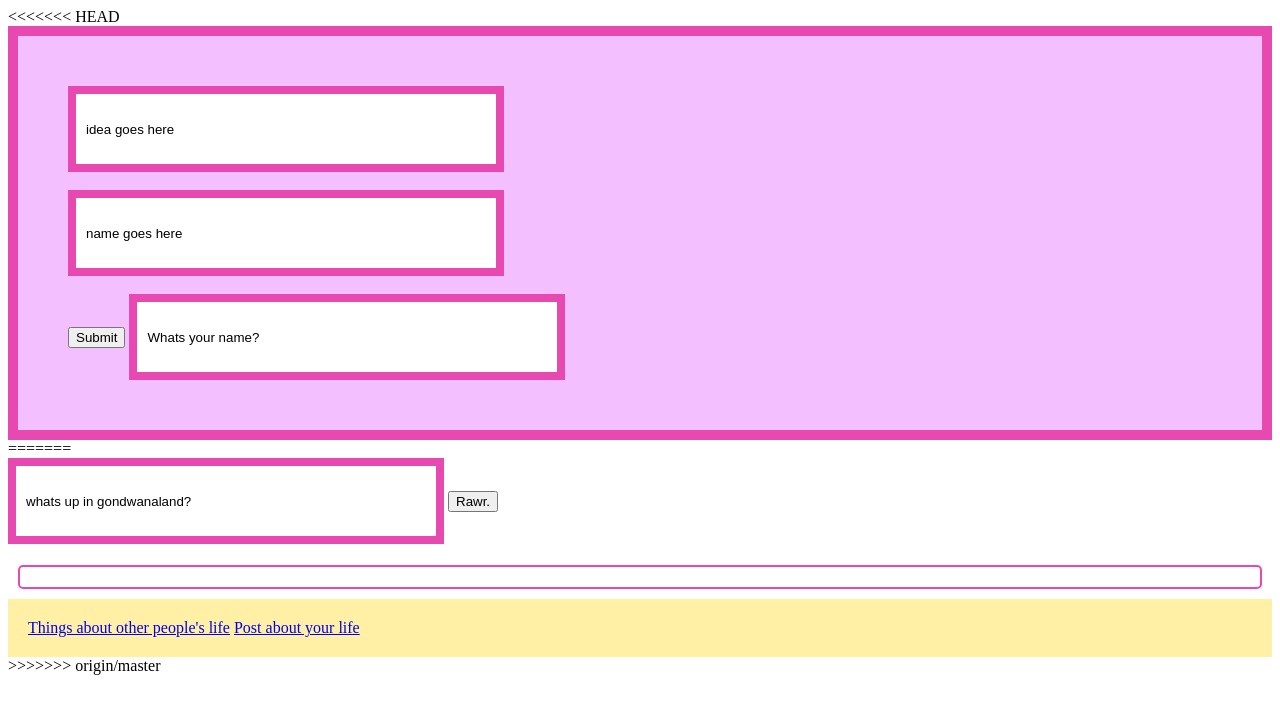
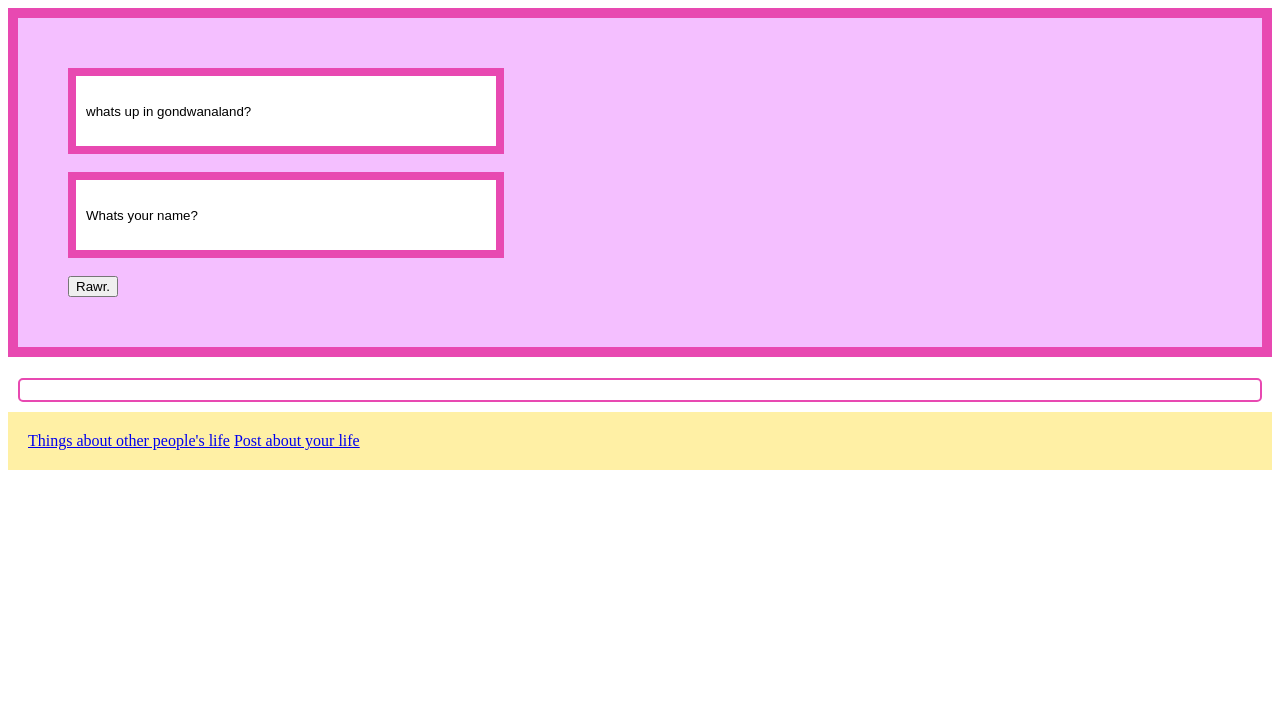
Before and after one commit to girlcodeakl/2016-term1, a plain HTML site: page public/post.html in a window 1280 px wide. Drawn offline with nearby package versions, Linux system fonts and the light colour scheme.

Commit message:
fixed double ups from merge conflict on post page

```diff
--- a/public/post.html
+++ b/public/post.html
@@ -7,29 +7,20 @@
   <link rel="stylesheet" href="css/style.css">
 </head>
 <body>
-<<<<<<< HEAD
   <div class="outerBox">
     <form method="post" action="/ideas">
-          <input type="text" name="idea" value="idea goes here">
+      <input type="text" name="idea" value="whats up in gondwanaland?" class="ideaInput">
       <br>
       <br>
-          <input type="text" name="name" value="name goes here">
+      <input type="text" name="Author" value="Whats your name?">
       <br>
       <br>
-          <input type="submit" value="Submit">
-          <input type="text" name="Author" value="Whats your name?">
-
+      <input type="submit" value="Rawr.">
     </form>
   </div>
-=======
-      <form method="post" action="/ideas" class="Rawr">
-          <input type="text" name="idea" value="whats up in gondwanaland?" class="ideaInput">
-          <input type="submit" value="Rawr.">
-      </form>
   <div class="note">
   </div>
-      <h1>
-      </h1>
+  <h1></h1>
   <h2></h2>
   <div class="idea-box">
     <a href="feed.html">Things about other people's life</a>
@@ -46,6 +37,5 @@
 
   $(".Rawr").on("submit", myCoolFunction);
   </script>
->>>>>>> origin/master
 </body>
 </html>
```
Lines whose indentation alone changed are shown as unchanged.
